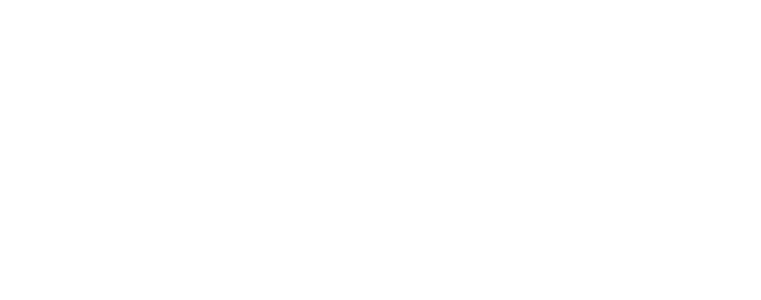
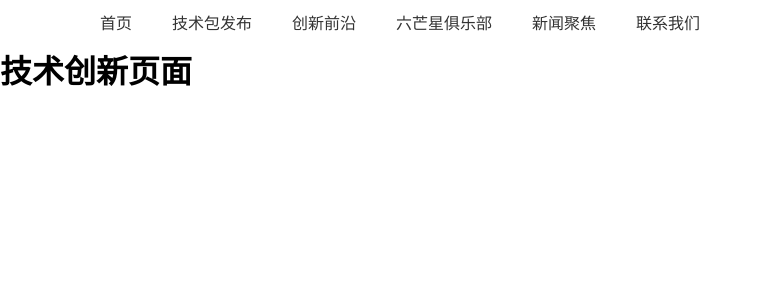
Before and after one commit to dale426/CIC-offical, a Nuxt app: page /cic/technology in a window 1280 px wide. Before the commit this address had no page. Shown: the top 300 px of the page, without its empty margins (0-761 px from the left). Built offline with nearby package versions, Linux system fonts and the light colour scheme.

Commit message:
add page technology

```diff
--- a/layouts/main.less
+++ b/layouts/main.less
@@ -1,8 +1,8 @@
-@import './common.less';
+@import "./common.less";
 
-.layout__main{
+.layout__main {
 }
-.layout__main-menu{
+.layout__main-wraps {
   // width: 100%;
   // background: #404040;
   width: 1200px;
@@ -10,29 +10,29 @@
   height: 46px;
   margin: 0 auto;
 }
-.menu{
+.layout__menu-wrap {
   height: 46px;
   line-height: 46px;
   color: @base_color;
-  .menu-item{
+  .layout__menu-item {
     position: relative;
     float: left;
     display: block;
     padding: 0 20px;
     cursor: pointer;
   }
-  a{
+  a {
     display: block;
-      transition: all .3s;
+    transition: all 0.3s;
     color: @base_color;
-      &:hover{
+    &:hover {
       color: @hover_color;
-          i{
+      i {
         color: @hover_color;
       }
     }
-      i{
-          transition: all .3s;
+    i {
+      transition: all 0.3s;
       font-size: 20px;
       color: @base_color;
       display: inline-block;
@@ -45,7 +45,7 @@
       -webkit-font-smoothing: antialiased;
     }
   }
-  .menu-item-selected > a{
+  .menu-item-selected > a {
     color: @hover_color;
   }
 }
--- a/layouts/main.vue
+++ b/layouts/main.vue
@@ -1,25 +1,35 @@
 <template>
     <div class="layout__main">
-        <div class="layout__main-menu">
-            <menu class="menu clearfix" type="list">
-                <li class="menu-item">
-                    <a href="#/home">
+        <div class="layout__main-wraps">
+            <menu class="layout__menu-wrap clearfix" type="list">
+                <li class="layout__menu-item">
+                    <a href="/">
                         <i class="icon-menu iconfont icon-homepage"></i>首页
                     </a>
                 </li>
-                <li class="menu-item">
-                    <a href="#/pages1">
-                        <i class="icon-menu iconfont icon-homepage"></i>pages1
+                <li class="layout__menu-item">
+                    <a href="/cic/technology">
+                        <i class="icon-menu iconfont icon-homepage"></i>技术包发布
                     </a>
                 </li>
-                <li class="menu-item">
-                    <a href="/pages1">
-                        <i class="icon-menu iconfont icon-homepage"></i>pages1
+                <li class="layout__menu-item">
+                    <a href="/cic/innovate">
+                        <i class="icon-menu iconfont icon-homepage"></i>创新前沿
                     </a>
                 </li>
-                <li class="menu-item">
-                    <a href="/pages1">
-                        <i class="icon-menu iconfont icon-homepage"></i>pages1
+                <li class="layout__menu-item">
+                    <a href="/cic/club">
+                        <i class="icon-menu iconfont icon-homepage"></i>六芒星俱乐部
+                    </a>
+                </li>
+                <li class="layout__menu-item">
+                    <a href="/cic/news">
+                        <i class="icon-menu iconfont icon-homepage"></i>新闻聚焦
+                    </a>
+                </li>
+                <li class="layout__menu-item">
+                    <a href="/cic/concat">
+                        <i class="icon-menu iconfont icon-homepage"></i>联系我们
                     </a>
                 </li>
             </menu>
--- /dev/null
+++ b/pages/cic/technology.vue
@@ -0,0 +1,18 @@
+<template>
+    <div class="technology">
+      <h1>技术创新页面</h1>
+    </div>
+</template>
+
+<script>
+
+export default {
+    layout: 'main',
+    components: {
+    }
+}
+</script>
+
+<style lang="less">
+
+</style>
--- a/pages/index.vue
+++ b/pages/index.vue
@@ -1,7 +1,7 @@
 <template>
     <div class="page-home">
         <div class="home__banner">预留banner位置</div>
-        <section class="container">内容区域</section>
+        <section class="home__container">内容区域</section>
     </div>
 </template>
 
@@ -22,10 +22,9 @@
     height: 300px;
     border: 2px dotted blue;
 }
-.container {
+.home__container {
     border: 1px solid red;
     margin: 0 auto;
-    /* min-height: 100vh; */
     display: flex;
     width: 1200px;
     justify-content: center;
```
Lines whose indentation alone changed are shown as unchanged.
